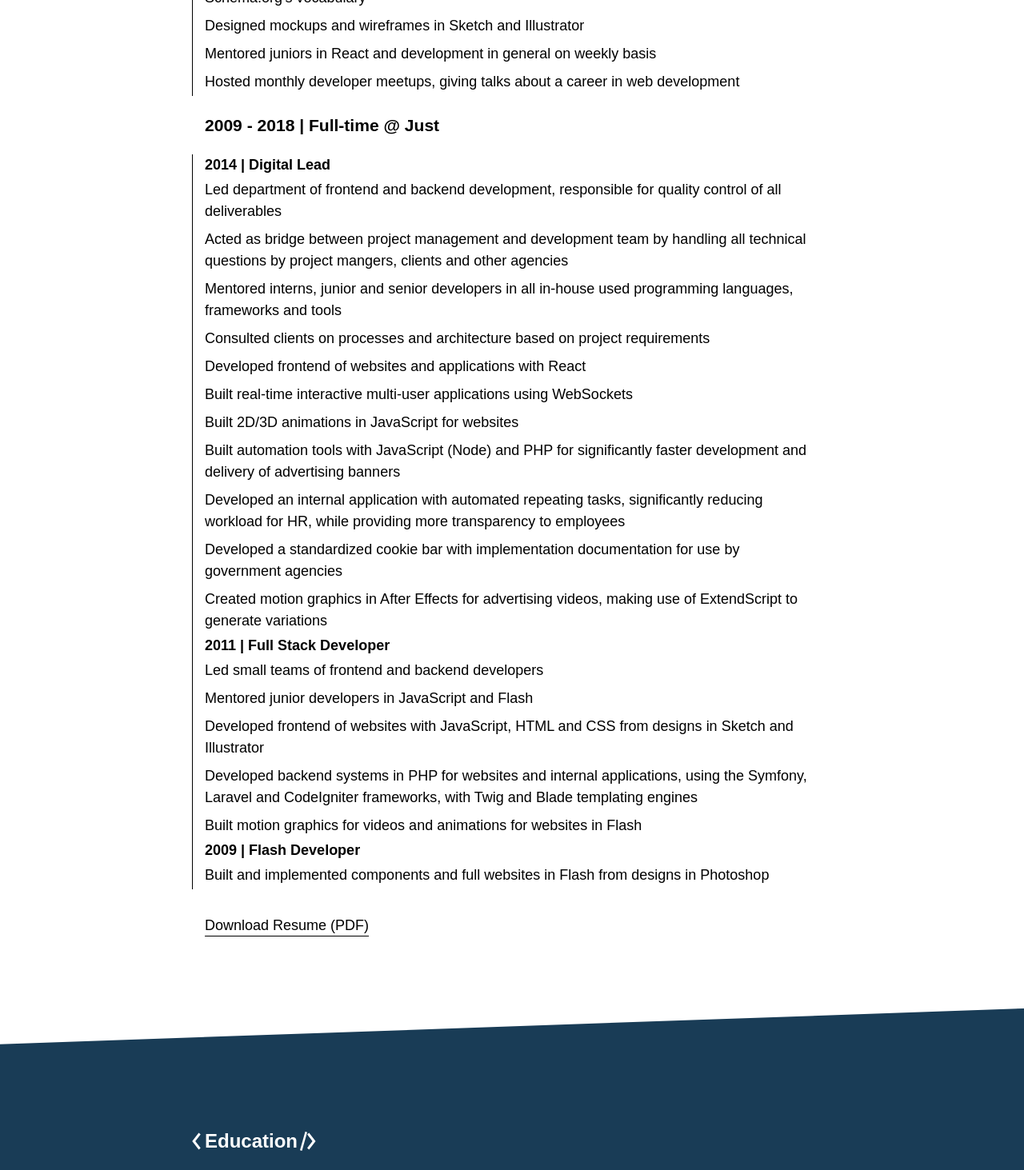
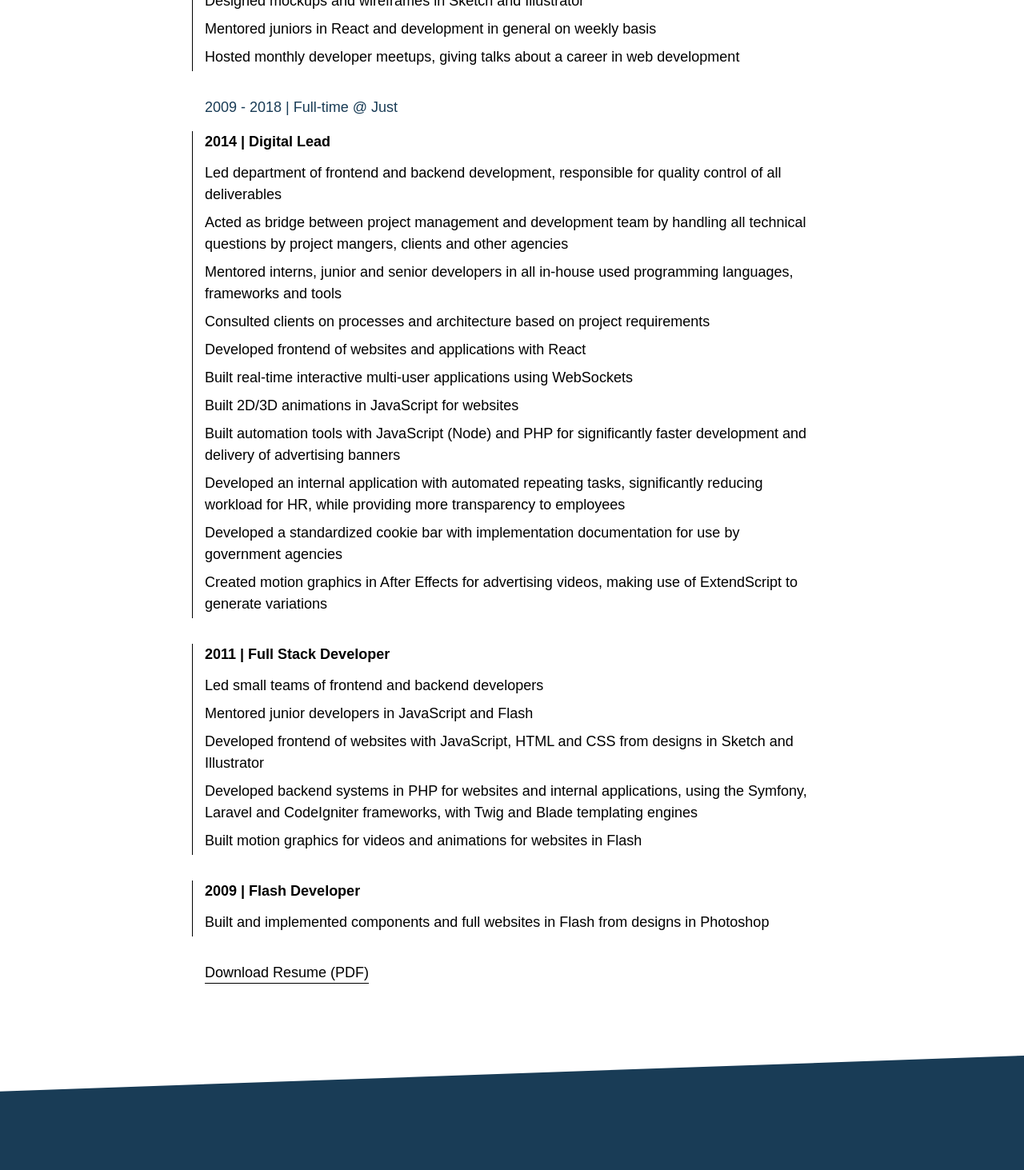
Before and after one commit to Emroni/website, a Next.js app: page / in a window 1280 px wide. Shown: the part 2880-4343 px from the top of the page at 80% size. Built offline with nearby package versions, Linux system fonts and the light colour scheme.

Commit message:
Style Experience

```diff
--- a/src/components/List/List.styled.tsx
+++ b/src/components/List/List.styled.tsx
@@ -3,6 +3,15 @@ import styled, { css } from 'styled-components';
 
 export const Wrap = styled.div`
     position: relative;
+    margin: 32px 0;
+
+    &:first-of-type {
+        margin-top: 0;
+    }
+
+    &:last-of-type {
+        margin-bottom: 0;
+    }
 
     &:before {
         background-color: currentColor;
@@ -22,7 +31,7 @@ export const Wrap = styled.div`
 
 export const Heading = styled.h4`
     font-weight: 600;
-    margin: 0;
+    margin: 0 0 8px;
     transition: opacity 0.5s var(--ease), transform 0.5s var(--ease);
 
     ${`.${Wrap.styledComponentId}`}:not(.active) & {
--- /dev/null
+++ b/src/sections/Experience/Experience.styled.tsx
@@ -0,0 +1,20 @@
+import styled from 'styled-components';
+
+export const Container = styled.div`
+    display: flex;
+    flex-direction: column;
+    gap: 32px;
+`;
+
+export const Heading = styled.h3`
+    color: var(--blue-500);
+    font-size: 18px;
+    font-weight: 400;
+    margin: 0 0 16px;
+    transition: opacity 0.5s var(--ease), transform 0.5s var(--ease);
+
+    &:not(.active) {
+        opacity: 0;
+        transform: translateX(-0.5em);
+    }
+`;
--- a/src/sections/Experience/Experience.tsx
+++ b/src/sections/Experience/Experience.tsx
@@ -1,20 +1,13 @@
+'use client';
 import { List, ResumeLink, Section, Transition } from '@/components';
-
-const classes = {
-    title: `{
-        transition: 'opacity 0.5s var(--ease), transform 0.5s var(--ease)',
-        '&:not(.active)': {
-            opacity: 0,
-            transform: 'translateX(-0.5em)',
-        },
-    }`,
-};
+import { Container, Heading } from './Experience.styled';
 
 export default function Experience() {
     return (
         <Section heading="Work Experience">
+            <Container>
                 <div>
-                <Transition className={`text-blue-500 ${classes.title}`} component="h3" fade={false}>
+                    <Transition component={Heading} fade={false}>
                         2018 - Present | Freelancer
                     </Transition>
                     <List
@@ -31,8 +24,8 @@ export default function Experience() {
                         ]}
                     />
                 </div>
-            <div className="mt-8">
-                <Transition className={`text-blue-500 ${classes.title}`} component="h3" fade={false}>
+                <div>
+                    <Transition component={Heading} fade={false}>
                         2009 - 2018 | Full-time @ Just
                     </Transition>
                     <List
@@ -63,9 +56,12 @@ export default function Experience() {
                     />
                     <List
                         title="2009 | Flash Developer"
-                    items={['Built and implemented components and full websites in Flash from designs in Photoshop']}
+                        items={[
+                            'Built and implemented components and full websites in Flash from designs in Photoshop',
+                        ]}
                     />
                 </div>
+            </Container>
             <ResumeLink />
         </Section>
     );
```
Lines whose indentation alone changed are shown as unchanged.
